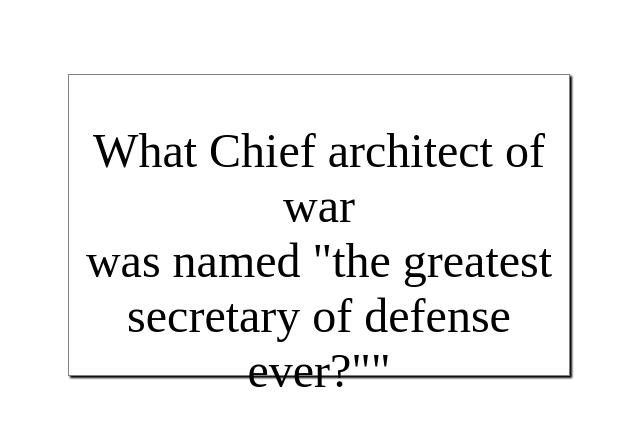
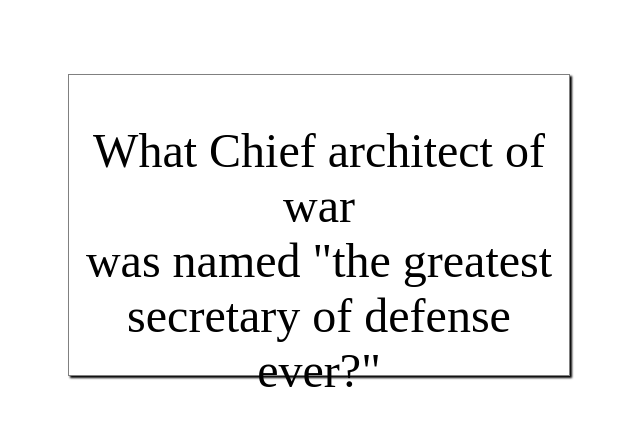
Before and after one commit to Austin-Bell/FlashCard-PAS421C, a plain HTML site: page index.html in a window 1280 px wide. Shown: the part 3480-3928 px from the top of the page, 321-961 px from the left. Drawn offline with nearby package versions, Linux system fonts and the light colour scheme.

Commit message:
Update index.html

```diff
--- a/index.html
+++ b/index.html
@@ -103,7 +103,7 @@
   <div class="stage">
     <div class="flashcard-9">
       <div class="front">
-        <p>What Chief architect of war <br> was named "the greatest secretary of defense ever?""</p>
+        <p>What Chief architect of war <br> was named "the greatest secretary of defense ever?"</p>
       </div>
       <div class="back">
         <p>Donald Rumsfeld</p>
```
